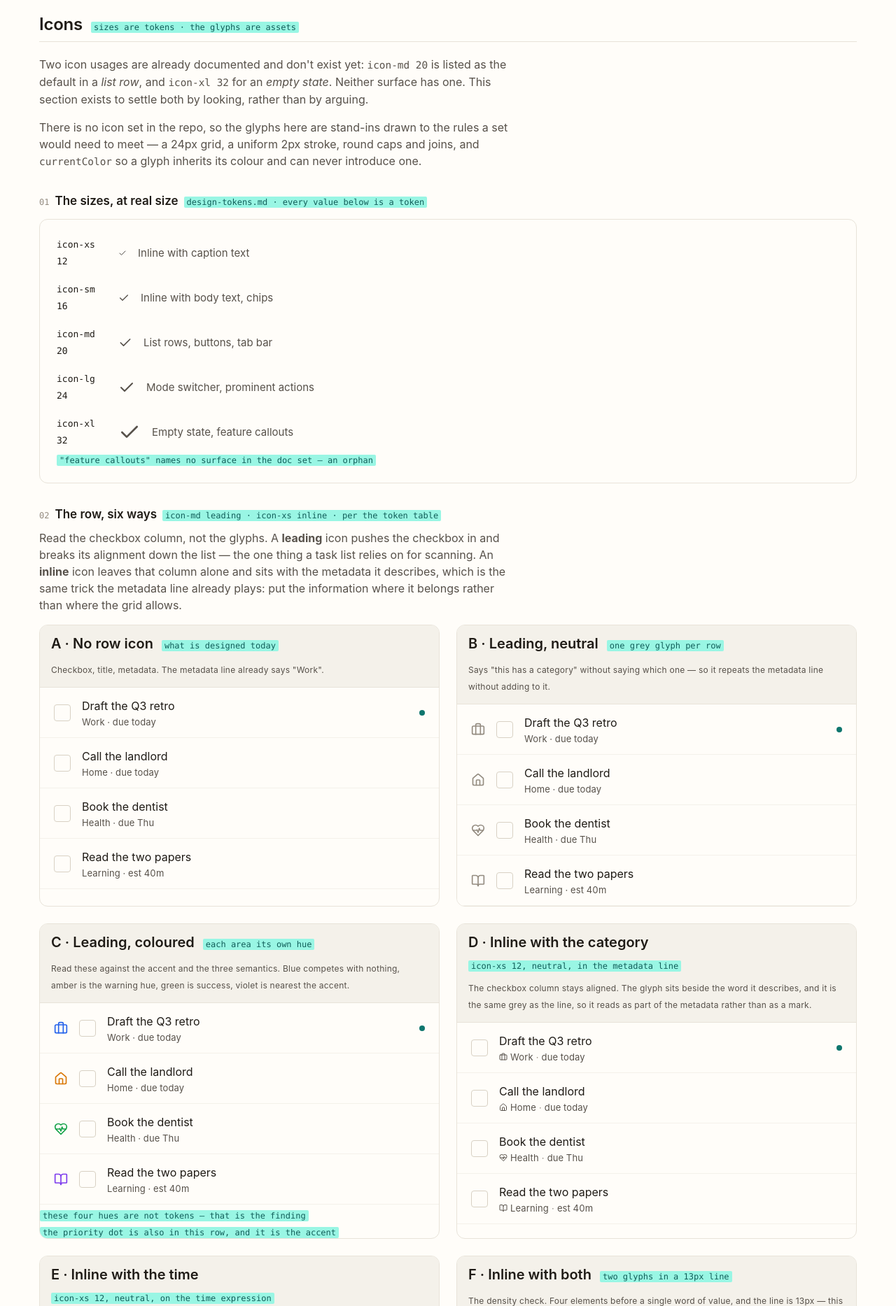
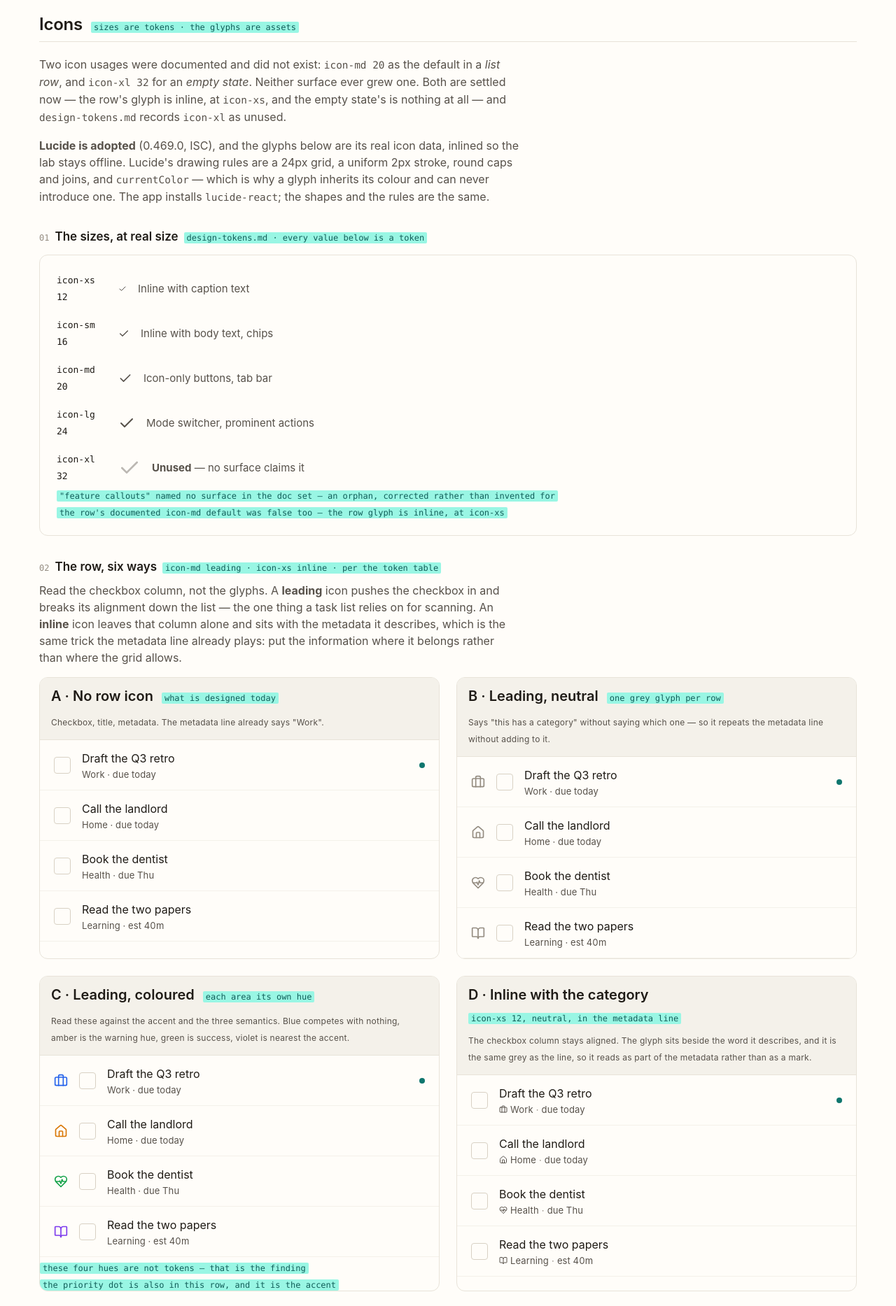
Before and after one commit to AbelClapton/my-todo, a plain HTML site: page design/palette-lab.html in a window 1280 px wide. Shown: the part 3500-5367 px from the top of the page at 70% size. Drawn offline with Linux system fonts and the light colour scheme.

Commit message:
docs: specify the empty-state copy and correct two false icon usages
Finding 21 closed: all six empty-state strings now live in tasks.md with the rule that organises them - the action repairs the cause of the emptiness (capture / clear the filter / widen the window). Someday's empty state carries NO action, recorded as the single exception, because offering one there is exactly the prompt the scope must not give.

Caught a bug in states.md's own example: 'Capture something and it lands here' is true in All and false in Today, since capture lands a task in Inbox. Today's line is now 'Tasks appear here once they have a day.'

Findings 22 and 23 closed: icon-md's false 'list rows' default is corrected to rail/dock and icon-only buttons, the row's real inline icon-xs use is recorded, and icon-xl is marked Unused rather than given an invented surface.

Lab swept to match, including the empty-state glyph comparison (rejected) and the glyph rule now explicit in states.md: no illustration, no glyph.

```diff
--- a/design/palette-lab.html
+++ b/design/palette-lab.html
@@ -1476,16 +1476,18 @@ body.no-annot .tok { display: none; }
     <span class="tok">sizes are tokens · the glyphs are assets</span>
   </div>
   <p class="sec-note">
-    Two icon usages are already documented and don't exist yet: <code>icon-md 20</code>
-    is listed as the default in a <em>list row</em>, and <code>icon-xl 32</code> for
-    an <em>empty state</em>. Neither surface has one. This section exists to settle
-    both by looking, rather than by arguing.
+    Two icon usages were documented and did not exist: <code>icon-md 20</code> as the
+    default in a <em>list row</em>, and <code>icon-xl 32</code> for an <em>empty
+    state</em>. Neither surface ever grew one. Both are settled now — the row's glyph
+    is inline, at <code>icon-xs</code>, and the empty state's is nothing at all — and
+    <code>design-tokens.md</code> records <code>icon-xl</code> as unused.
   </p>
   <p class="sec-note">
-    There is no icon set in the repo, so the glyphs here are stand-ins drawn to the
-    rules a set would need to meet — a 24px grid, a uniform 2px stroke, round caps
-    and joins, and <code>currentColor</code> so a glyph inherits its colour and can
-    never introduce one.
+    <strong>Lucide is adopted</strong> (0.469.0, ISC), and the glyphs below are its real
+    icon data, inlined so the lab stays offline. Lucide's drawing rules are a 24px
+    grid, a uniform 2px stroke, round caps and joins, and <code>currentColor</code> —
+    which is why a glyph inherits its colour and can never introduce one. The app
+    installs <code>lucide-react</code>; the shapes and the rules are the same.
   </p>
 
   <div class="variant">
@@ -1498,12 +1500,13 @@ body.no-annot .tok { display: none; }
       <div class="icon-sizes">
         <div class="icon-size-row"><code>icon-xs 12</code><svg class="ic ic-xs"><use href="#i-check"/></svg><span>Inline with caption text</span></div>
         <div class="icon-size-row"><code>icon-sm 16</code><svg class="ic ic-sm"><use href="#i-check"/></svg><span>Inline with body text, chips</span></div>
-        <div class="icon-size-row"><code>icon-md 20</code><svg class="ic ic-md"><use href="#i-check"/></svg><span>List rows, buttons, tab bar</span></div>
+        <div class="icon-size-row"><code>icon-md 20</code><svg class="ic ic-md"><use href="#i-check"/></svg><span>Icon-only buttons, tab bar</span></div>
         <div class="icon-size-row"><code>icon-lg 24</code><svg class="ic ic-lg"><use href="#i-check"/></svg><span>Mode switcher, prominent actions</span></div>
-        <div class="icon-size-row"><code>icon-xl 32</code><svg class="ic ic-xl"><use href="#i-check"/></svg><span>Empty state, feature callouts</span></div>
+        <div class="icon-size-row"><code>icon-xl 32</code><svg class="ic ic-xl" style="opacity: .4"><use href="#i-check"/></svg><span><strong>Unused</strong> — no surface claims it</span></div>
       </div>
       <div class="annot-row">
-        <span class="tok">"feature callouts" names no surface in the doc set — an orphan</span>
+        <span class="tok">"feature callouts" named no surface in the doc set — an orphan, corrected rather than invented for</span>
+        <span class="tok">the row's documented icon-md default was false too — the row glyph is inline, at icon-xs</span>
       </div>
     </div>
   </div>
@@ -1625,31 +1628,35 @@ body.no-annot .tok { display: none; }
   <div class="variant">
     <div class="vlabel">
       <span class="vnum">03</span>
-      <span class="t-title-3">The empty state, two ways</span>
-      <span class="tok">icon-xl 32 · states.md forbids illustrations, not icons</span>
+      <span class="t-title-3">The empty state: with and without a glyph</span>
+      <span class="tok">icon-xl 32 · decided: without</span>
     </div>
     <p class="sec-note" style="margin-top: 0;">
-      The token table anticipates an `icon-xl` here. `states.md` forbids an
-      <em>illustration</em> — a picture — and says nothing about a glyph, so the two
-      are compatible. The condition I'd attach: one glyph, neutral, never coloured,
-      because an empty state's job is orientation and a coloured glyph would read as
-      a state the surface does not have.
+      <code>design-tokens.md</code> listed <code>icon-xl 32</code> for an empty state,
+      so the token anticipated a glyph here and none was ever drawn.
+      <code>states.md</code> forbids an <em>illustration</em> — a picture — and says
+      nothing about a glyph, so the two looked compatible. They are not. An empty
+      state's whole job is orientation, and the headline already does it: a neutral
+      glyph above the headline is decoration, and a glyph with a meaning of its own
+      repeats the action below it, which is why the clipboard reads as a second
+      "Capture something". The comparison is kept because the conclusion depends on
+      seeing it. Copy is from <code>tasks.md</code>.
     </p>
     <div class="panels" style="margin-top: var(--space-5);">
       <div class="panel">
-        <div class="panel-head"><span class="t-title-2">Without</span><span class="tok">as specified today</span></div>
+        <div class="panel-head"><span class="t-title-2">Without a glyph</span><span class="tok">decided · states.md</span></div>
         <div class="empty">
-          <h3 class="t-display">Nothing for today.</h3>
-          <p class="t-body" style="color: var(--text-secondary); max-width: 30ch;">Anything you capture lands in the inbox, and you can schedule it from there.</p>
+          <h3 class="t-display">Nothing on today.</h3>
+          <p class="t-body" style="color: var(--text-secondary); max-width: 30ch;">Tasks appear here once they have a day.</p>
           <button class="btn btn-primary btn-lg">Capture something</button>
         </div>
       </div>
       <div class="panel">
-        <div class="panel-head"><span class="t-title-2">With an icon</span><span class="tok">icon-xl · text-muted · no colour</span></div>
+        <div class="panel-head"><span class="t-title-2">With a glyph</span><span class="tok">rejected · it says what the button already says</span></div>
         <div class="empty">
-          <svg class="ic ic-xl" style="color: var(--text-muted);"><use href="#i-check"/></svg>
-          <h3 class="t-display">Nothing for today.</h3>
-          <p class="t-body" style="color: var(--text-secondary); max-width: 30ch;">Anything you capture lands in the inbox, and you can schedule it from there.</p>
+          <svg class="ic ic-xl" style="color: var(--text-muted);"><use href="#i-clip"/></svg>
+          <h3 class="t-display">Nothing on today.</h3>
+          <p class="t-body" style="color: var(--text-secondary); max-width: 30ch;">Tasks appear here once they have a day.</p>
           <button class="btn btn-primary btn-lg">Capture something</button>
         </div>
       </div>
@@ -2014,11 +2021,11 @@ body.no-annot .tok { display: none; }
 
   <div style="display: grid; grid-template-columns: repeat(auto-fit, minmax(280px, 1fr)); gap: var(--space-6); margin-top: var(--space-7);">
     <div class="card card-dense">
-      <span class="tok">Empty · type-display · space-10</span>
+      <span class="tok">Empty · type-display · space-10 · no glyph</span>
       <div class="empty">
-        <h3 class="t-display">Nothing here yet.</h3>
+        <h3 class="t-display">Nothing open.</h3>
         <p class="t-body" style="color: var(--text-secondary); max-width: 32ch;">
-          Capture something and it lands here.
+          Everything you capture lands here first.
         </p>
         <button class="btn btn-primary btn-lg">Capture something</button>
       </div>
@@ -2202,8 +2209,9 @@ body.no-annot .tok { display: none; }
     was settled above.
   </p>
   <p class="sec-note">
-    What the docs did <em>not</em> carry is empty-state copy for the four scopes,
-    so the strings below are provisional and marked as such. `tasks.md` owns them.
+    The empty states below were once provisional here, because `tasks.md` did not
+    specify them. It does now, so these are the specified strings and the block is
+    a reading of the spec rather than a proposal.
   </p>
 
   <div class="panels" style="margin-top: var(--space-8);">
@@ -2377,32 +2385,70 @@ body.no-annot .tok { display: none; }
   <div class="variant">
     <div class="vlabel">
       <span class="vnum">A</span>
-      <span class="t-title-3">The empty state, twice</span>
-      <span class="tok">states.md · one action, no illustration, never "No results found"</span>
+      <span class="t-title-3">Empty states, all six</span>
+      <span class="tok">states.md gives the form · tasks.md owns these strings</span>
     </div>
     <p class="sec-note" style="margin-top: 0;">
-      Two scopes can be empty for completely different reasons, and they should not
-      say the same thing. Today empty means nothing is scheduled — a good day. Someday
-      empty means nothing has been parked — which is fine, and not a prompt to fill it.
-      All copy here is provisional: `tasks.md` does not specify it.
+      The action repairs the cause of the emptiness. Three causes, three repairs and no
+      fourth: <strong>capture</strong> where there is no data, <strong>clear the
+      filter</strong> where nothing matches, <strong>widen the window</strong> where
+      nothing falls inside it. Where there is nothing to repair there is no action —
+      and Someday is the only surface in the app where that is true. Today-empty and
+      Someday-empty mean opposite things, so they do not share a sentence, and
+      "No results found" appears nowhere.
     </p>
     <div class="panels">
       <div class="panel">
-        <div class="panel-head"><span class="t-title-2">Today, empty</span><span class="tok">provisional copy</span></div>
+        <div class="panel-head"><span class="t-title-2">Today</span><span class="tok">nothing has a day</span></div>
         <div class="empty">
-          <h3 class="t-display">Nothing for today.</h3>
-          <p class="t-body" style="color: var(--text-secondary); max-width: 30ch;">Anything you capture lands in the inbox, and you can schedule it from there.</p>
+          <h3 class="t-display">Nothing on today.</h3>
+          <p class="t-body" style="color: var(--text-secondary); max-width: 30ch;">Tasks appear here once they have a day.</p>
           <button class="btn btn-primary btn-lg">Capture something</button>
         </div>
       </div>
       <div class="panel">
-        <div class="panel-head"><span class="t-title-2">Someday, empty</span><span class="tok">provisional copy</span></div>
+        <div class="panel-head"><span class="t-title-2">Next</span><span class="tok">nothing flagged</span></div>
         <div class="empty">
-          <h3 class="t-display">Nothing parked here.</h3>
-          <p class="t-body" style="color: var(--text-secondary); max-width: 30ch;">Swipe down on a task to move it out of the way without losing it.</p>
-          <button class="btn btn-secondary btn-lg">Capture something</button>
-        </div>
-      </div>
+          <h3 class="t-display">Nothing flagged.</h3>
+          <p class="t-body" style="color: var(--text-secondary); max-width: 30ch;">Flag a task now or next and it appears here.</p>
+          <button class="btn btn-primary btn-lg">Capture something</button>
+        </div>
+      </div>
+      <div class="panel">
+        <div class="panel-head"><span class="t-title-2">Someday</span><span class="tok">nothing to repair · no action</span></div>
+        <div class="empty">
+          <h3 class="t-display">Nothing parked.</h3>
+          <p class="t-body" style="color: var(--text-secondary); max-width: 30ch;">Setting a task aside keeps it out of Today without deleting it.</p>
+        </div>
+      </div>
+      <div class="panel">
+        <div class="panel-head"><span class="t-title-2">All</span><span class="tok">no data at all · first run</span></div>
+        <div class="empty">
+          <h3 class="t-display">Nothing open.</h3>
+          <p class="t-body" style="color: var(--text-secondary); max-width: 30ch;">Everything you capture lands here first.</p>
+          <button class="btn btn-primary btn-lg">Capture something</button>
+        </div>
+      </div>
+      <div class="panel">
+        <div class="panel-head"><span class="t-title-2">All, filtered</span><span class="tok">nothing matches · the query, not the list</span></div>
+        <div class="empty">
+          <h3 class="t-display">No tasks match.</h3>
+          <p class="t-body" style="color: var(--text-secondary); max-width: 30ch;">Area: Work · due within 7 days · has a person</p>
+          <button class="btn btn-secondary btn-lg">Clear filters</button>
+        </div>
+      </div>
+      <div class="panel">
+        <div class="panel-head"><span class="t-title-2">Completed</span><span class="tok">nothing inside the window</span></div>
+        <div class="empty">
+          <h3 class="t-display">Nothing completed.</h3>
+          <p class="t-body" style="color: var(--text-secondary); max-width: 30ch;">The log covers the last 30 days by default.</p>
+          <button class="btn btn-secondary btn-lg">Show all time</button>
+        </div>
+      </div>
+    </div>
+    <div class="annot-row">
+      <span class="tok">Someday is the only empty state in the app with no action — a parking lot with nothing parked is an answer, not a dead end</span>
+      <span class="tok">Someday's detail line states what the pile is for rather than how to fill it, which is the difference between a fact and a prompt</span>
     </div>
   </div>
 
```
Also changed, not shown: docs/03-experience/design-tokens.md (+7 -6 lines), docs/03-experience/states.md (+27 -7 lines), docs/05-modules/tasks.md (+79 -0 lines), design/README.md.
